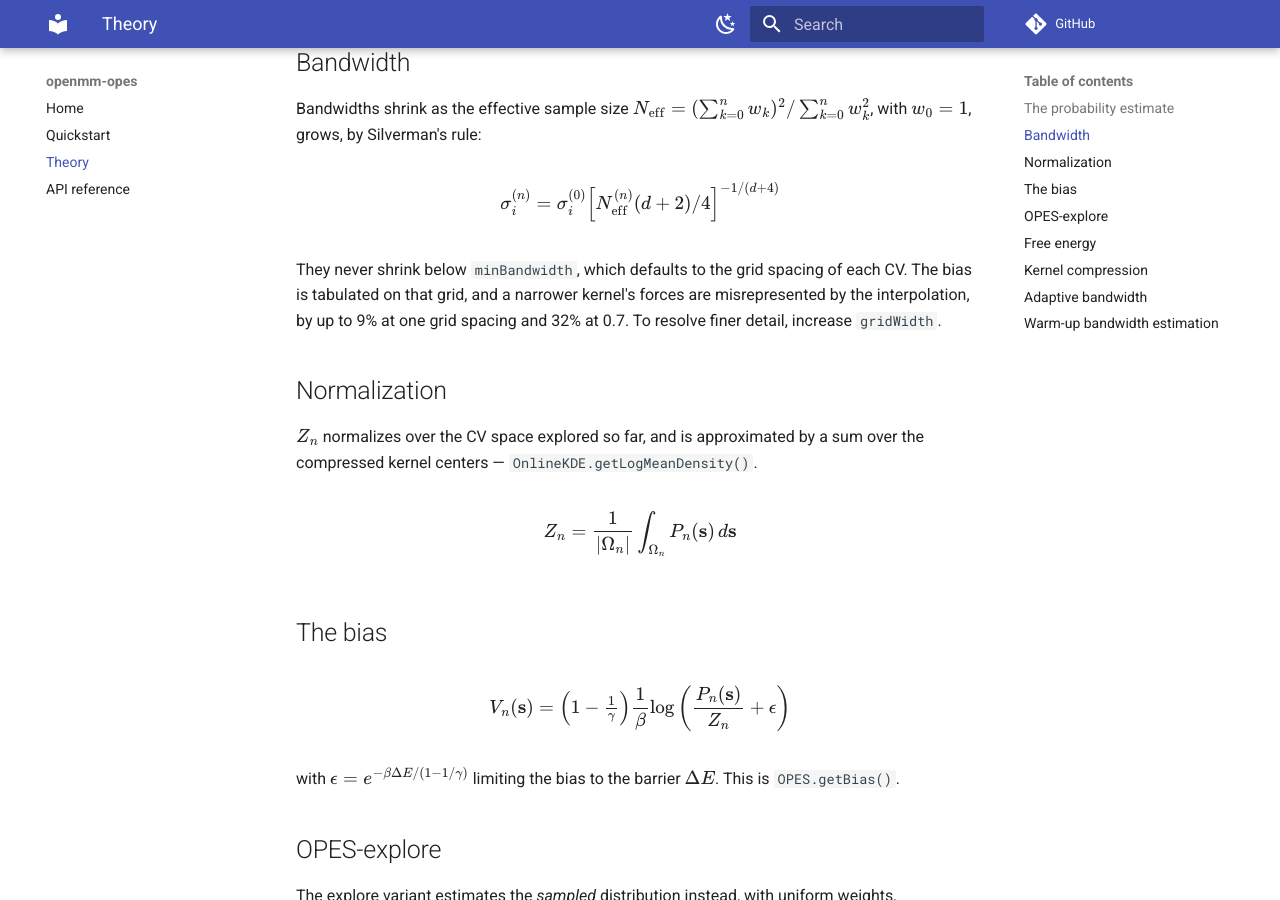
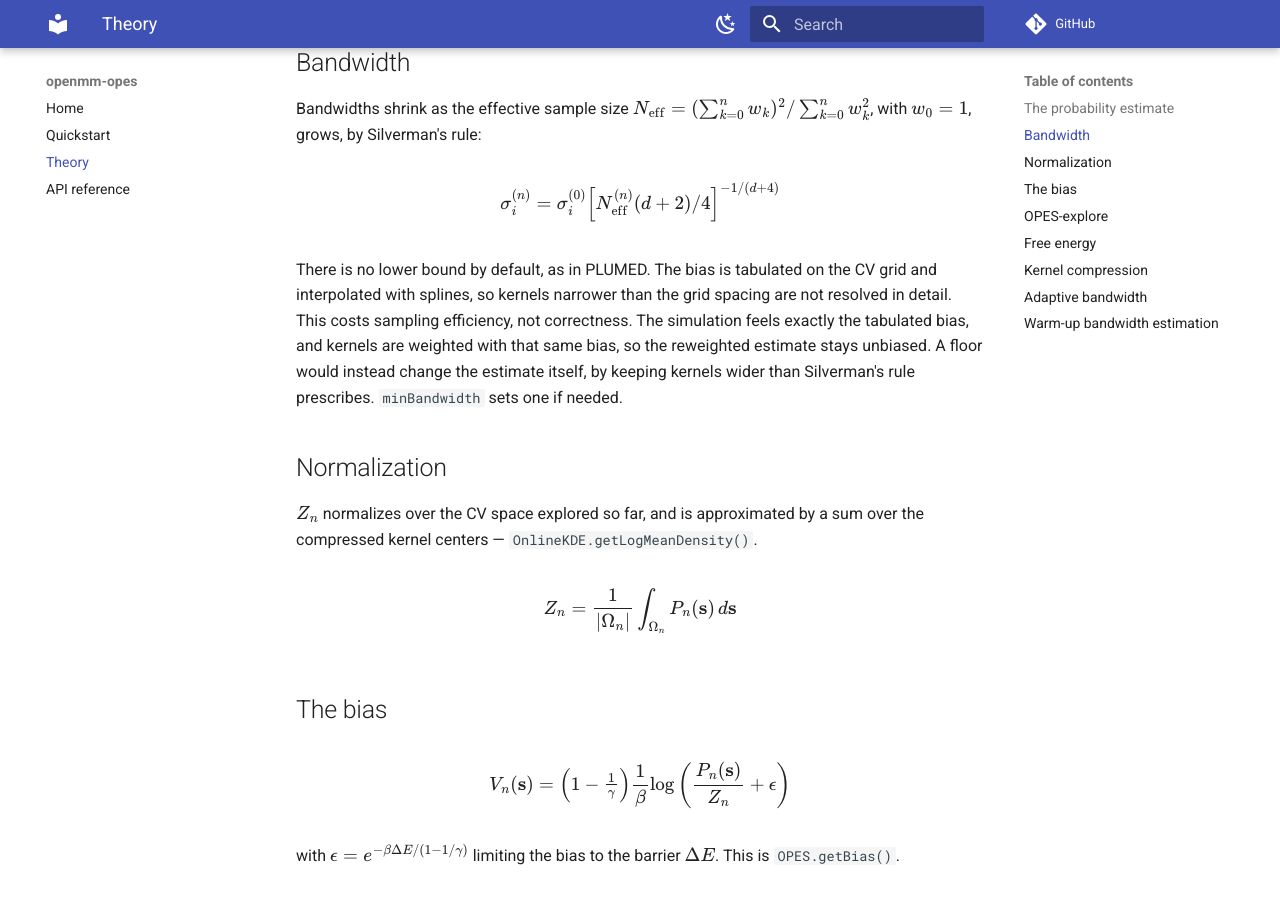
Before and after one commit to craabreu/openmm-opes, an MkDocs documentation site: the page built from docs/theory.md, in a window 1280 px wide and 900 px high, scrolled down 540 px. Built offline with MkDocs 1.6.1 and Material for MkDocs 9.7.7, drawn with Linux system fonts in a browser that asks for light colours; comment, search, counter and statistics services are not loaded; the version menu is left out.

Commit message:
fix: drop the default bandwidth floor at the grid spacing (#22)

```diff
--- a/docs/theory.md
+++ b/docs/theory.md
@@ -23,10 +23,13 @@ grows, by Silverman's rule:
 
 $$\sigma_i^{(n)} = \sigma_i^{(0)}\left[N_{\text{eff}}^{(n)}(d+2)/4\right]^{-1/(d+4)}$$
 
-They never shrink below `minBandwidth`, which defaults to the grid spacing of
-each CV. The bias is tabulated on that grid, and a narrower kernel's forces
-are misrepresented by the interpolation, by up to 9% at one grid spacing and
-32% at 0.7. To resolve finer detail, increase `gridWidth`.
+There is no lower bound by default, as in PLUMED. The bias is tabulated on the
+CV grid and interpolated with splines, so kernels narrower than the grid
+spacing are not resolved in detail. This costs sampling efficiency, not
+correctness. The simulation feels exactly the tabulated bias, and kernels are
+weighted with that same bias, so the reweighted estimate stays unbiased. A
+floor would instead change the estimate itself, by keeping kernels wider than
+Silverman's rule prescribes. `minBandwidth` sets one if needed.
 
 ## Normalization
 
```
Also changed, not shown: 2 other files.
